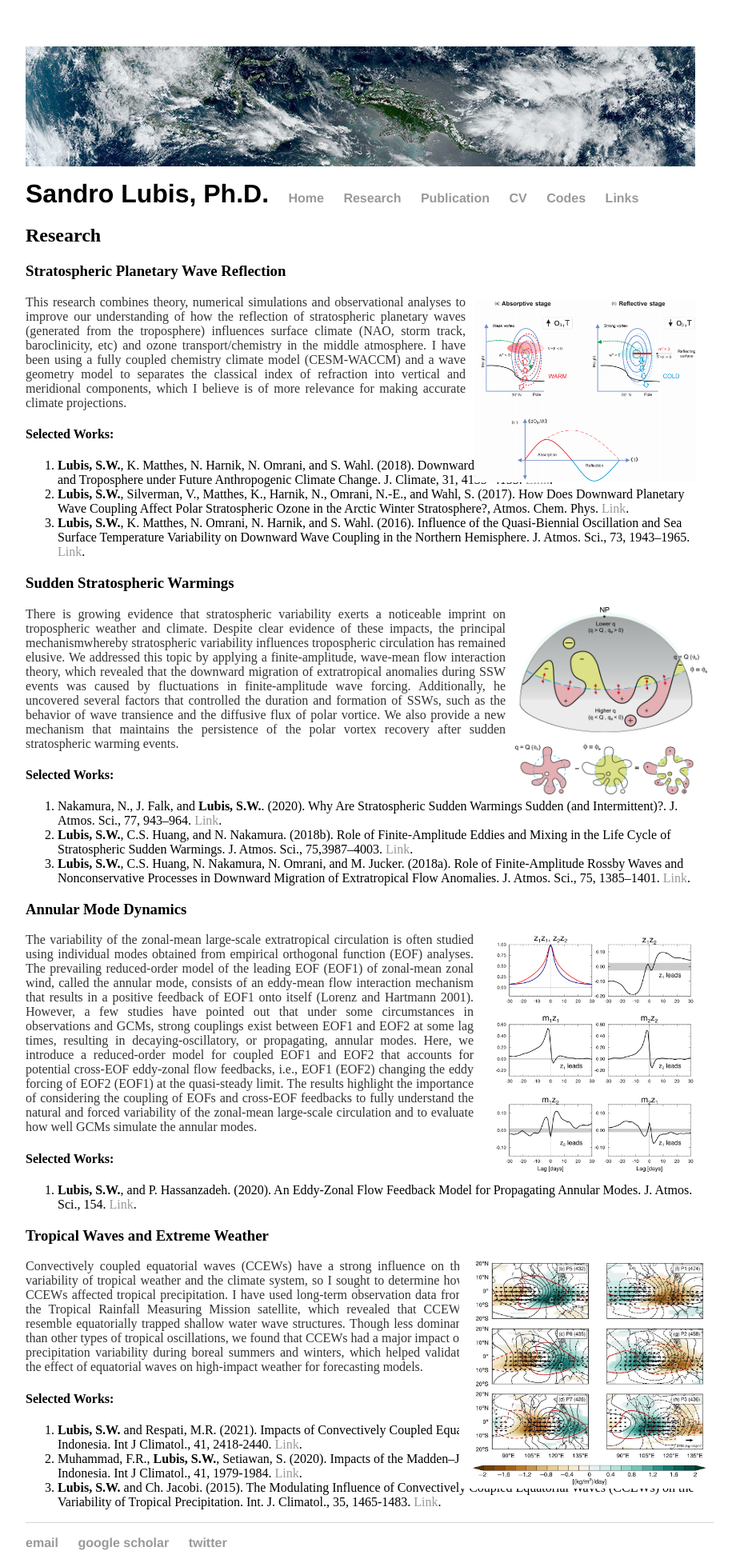
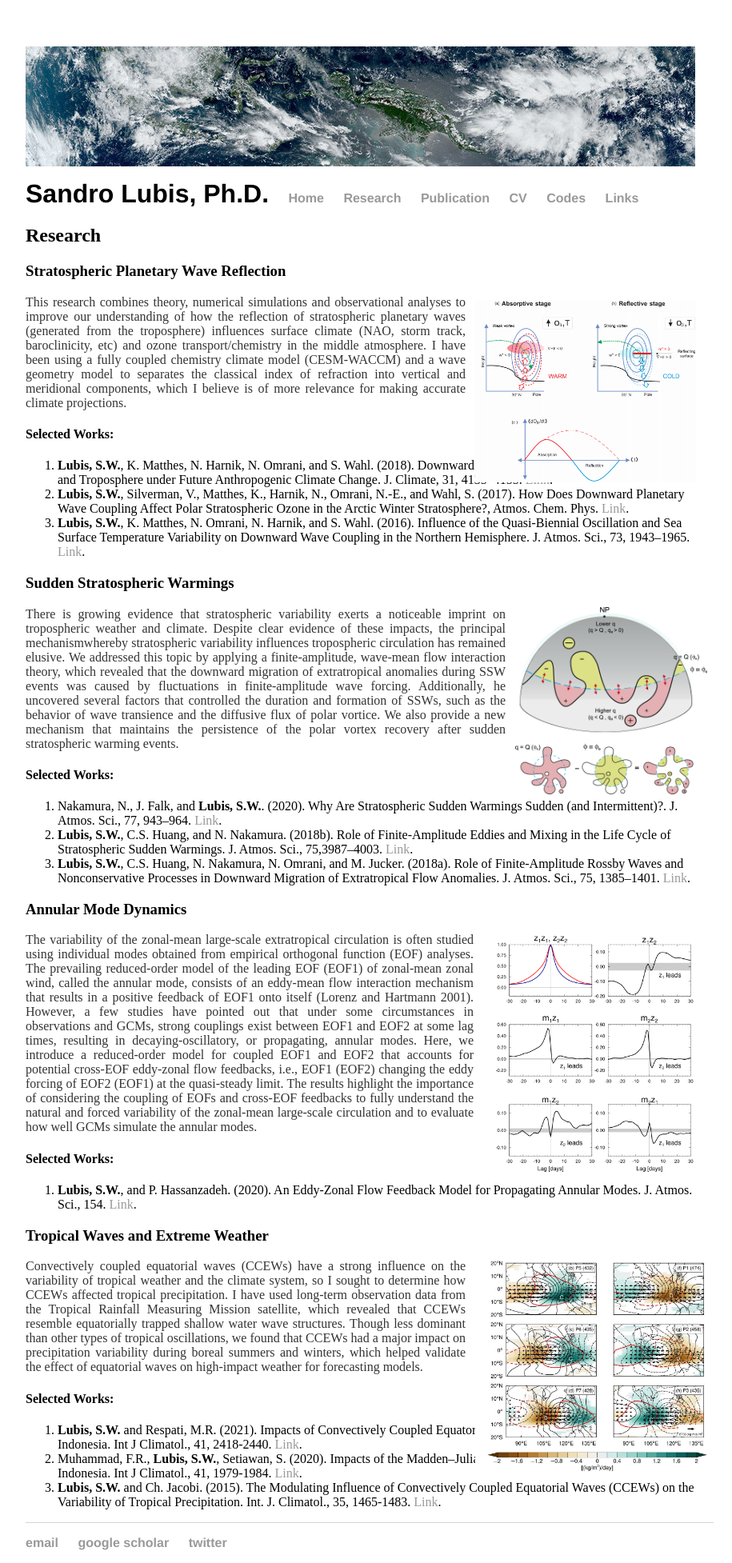
Before and after one commit to sandrolubis/sandrolubis.github.io, a Jekyll site: the page built from research/index.html, in a window 1280 px wide. Shown: the whole page at 80% size, without its empty margins (276-1191 px from the left). Built offline with Jekyll 4.4.1, drawn with Linux system fonts in a browser that asks for light colours.

Commit message:
Update index.html

```diff
--- a/research/index.html
+++ b/research/index.html
@@ -55,7 +55,7 @@ title: Research Interests | Sandro Lubis
 
 
 			<h3>Tropical Waves and Extreme Weather</h3>
-			<img src="https://sandrolubis.github.io/assets/images/kelvin.jpeg" alt="Fig 4" style="position:absolute; left:850px; width:320px">
+			<img src="https://sandrolubis.github.io/assets/images/kelvin.jpeg" alt="Fig 4" style="position:absolute; left:870px; width:300px">
 			<p class="indented", style="width:550px"><font size=3> Convectively coupled equatorial waves (CCEWs) have a strong influence on the variability of
 				tropical weather and the climate system, so I sought to determine how CCEWs affected tropical precipitation.
 				I have used long-term observation data from the Tropical Rainfall Measuring Mission satellite, which revealed that CCEWs resemble
```
